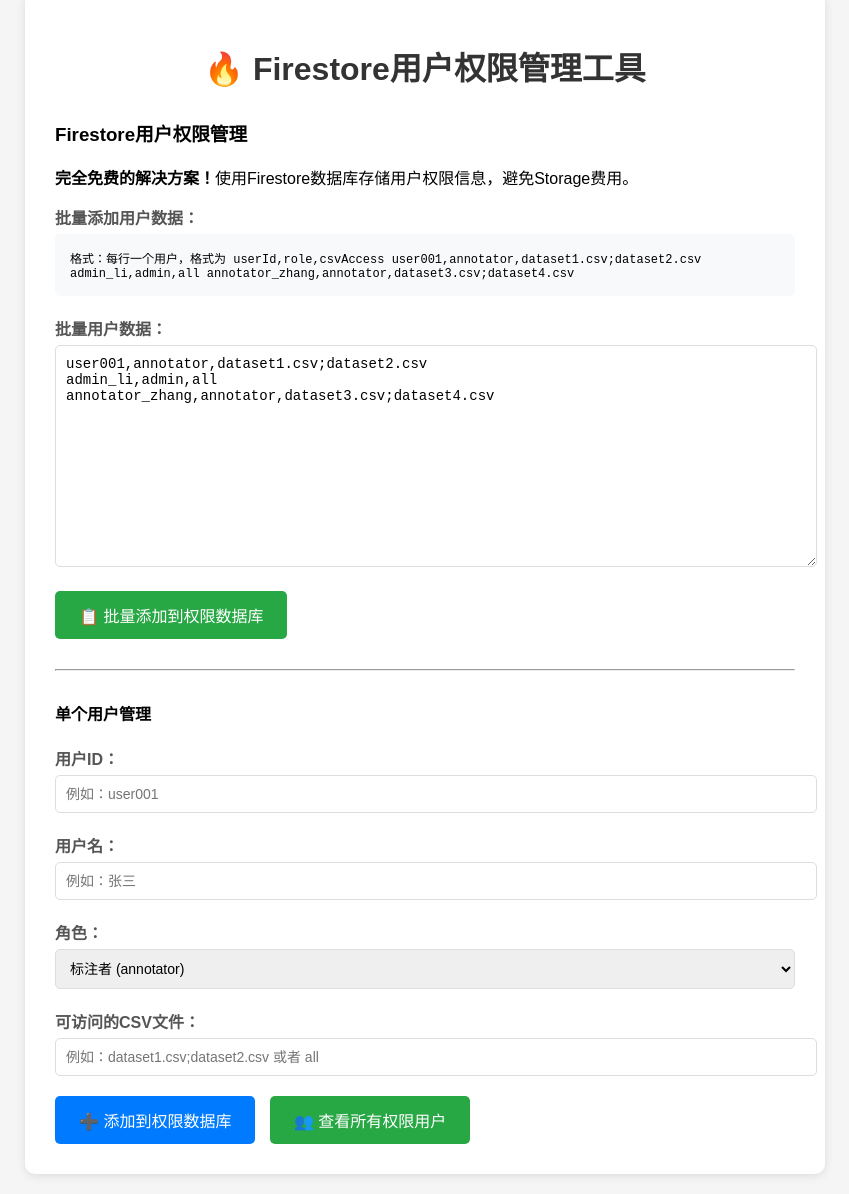
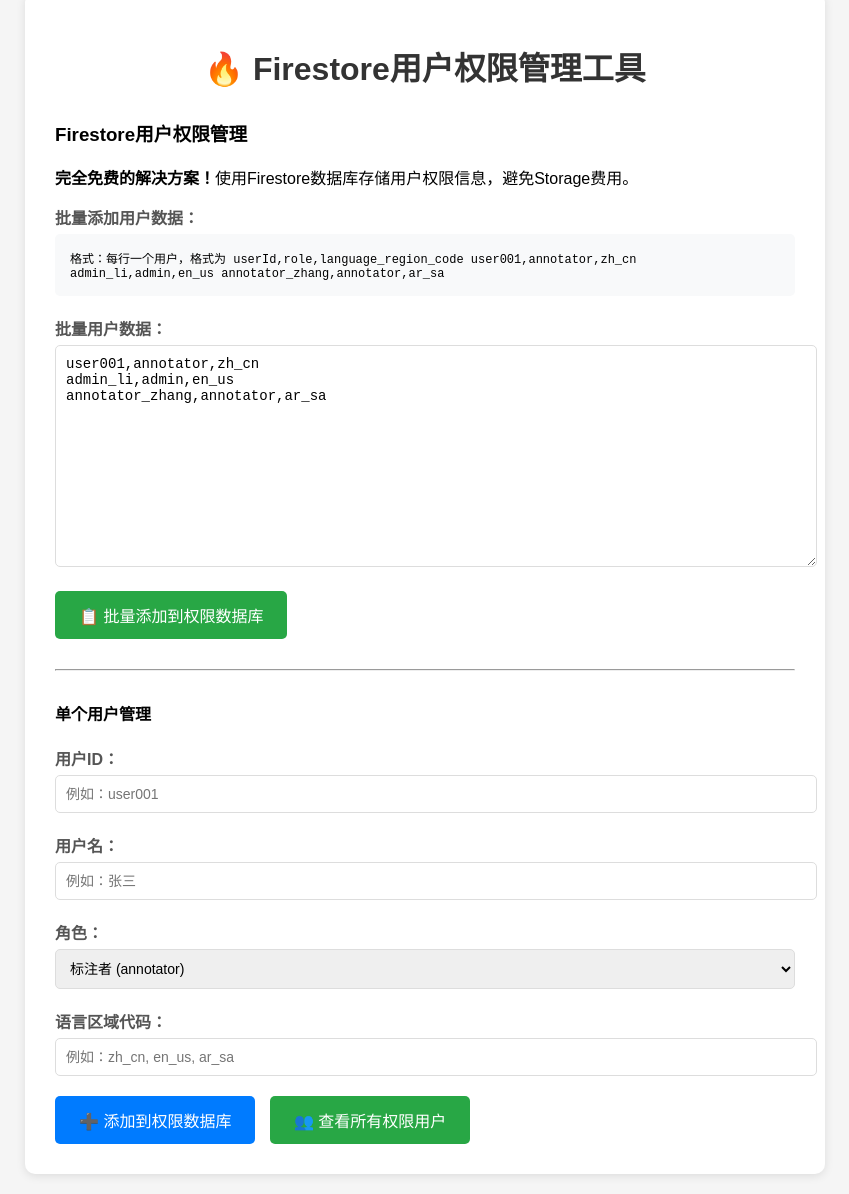
Before and after one commit to lpq29743/cultural-bench-annotation-tools, a plain HTML site: page user_management.html in a window 1280 px wide. Shown: the part 28-1222 px from the top of the page, without its empty margins (215-1064 px from the left). Drawn offline with Linux system fonts and the light colour scheme.

Commit message:
Update user permissions format: change csvAccess to language_region_code (e.g., zh_cn)

```diff
--- a/user_management.html
+++ b/user_management.html
@@ -143,17 +143,17 @@
 
             <div class="form-group">
                 <label>批量添加用户数据：</label>
-                <div class="example">格式：每行一个用户，格式为 userId,role,csvAccess
-user001,annotator,dataset1.csv;dataset2.csv
-admin_li,admin,all
-annotator_zhang,annotator,dataset3.csv;dataset4.csv</div>
+                <div class="example">格式：每行一个用户，格式为 userId,role,language_region_code
+user001,annotator,zh_cn
+admin_li,admin,en_us
+annotator_zhang,annotator,ar_sa</div>
             </div>
 
             <div class="form-group">
                 <label for="userDataText">批量用户数据：</label>
-                <textarea id="userDataText" placeholder="按照上面的格式输入用户数据...">user001,annotator,dataset1.csv;dataset2.csv
-admin_li,admin,all
-annotator_zhang,annotator,dataset3.csv;dataset4.csv</textarea>
+                <textarea id="userDataText" placeholder="按照上面的格式输入用户数据...">user001,annotator,zh_cn
+admin_li,admin,en_us
+annotator_zhang,annotator,ar_sa</textarea>
             </div>
 
             <button class="btn btn-success" onclick="batchAddAllowedUsers()">
@@ -183,8 +183,8 @@ annotator_zhang,annotator,dataset3.csv;dataset4.csv</textarea>
             </div>
 
             <div class="form-group">
-                <label for="accessibleCsvs">可访问的CSV文件：</label>
-                <input type="text" id="accessibleCsvs" placeholder="例如：dataset1.csv;dataset2.csv 或者 all">
+                <label for="accessibleCsvs">语言区域代码：</label>
+                <input type="text" id="accessibleCsvs" placeholder="例如：zh_cn, en_us, ar_sa">
             </div>
 
             <button class="btn" onclick="addSingleAllowedUser()">
@@ -238,13 +238,12 @@ annotator_zhang,annotator,dataset3.csv;dataset4.csv</textarea>
                     const parts = line.trim().split(',');
 
                     if (parts.length === 3) {
-                        const [userId, role, csvAccess] = parts;
-                        const accessibleCsvs = csvAccess === 'all' ? ['all'] : csvAccess.split(';').map(csv => csv.trim());
+                        const [userId, role, languageRegionCode] = parts;
 
                         usersData.push({
                             userId: userId.trim(),
                             role: role.trim(),
-                            accessibleCsvs: accessibleCsvs
+                            languageRegionCode: languageRegionCode.trim()
                         });
                     }
                 }
@@ -286,9 +285,7 @@ annotator_zhang,annotator,dataset3.csv;dataset4.csv</textarea>
             try {
                 showStatus('正在添加用户权限到Firestore...', 'success');
 
-                const csvList = accessibleCsvs === 'all' ? ['all'] : accessibleCsvs.split(';').map(csv => csv.trim());
-
-                const result = await FirebaseService.addAllowedUser(userId, userRole, csvList);
+                const result = await FirebaseService.addAllowedUser(userId, userRole, accessibleCsvs);
 
                 if (result.success) {
                     showStatus('✅ 用户权限添加成功！', 'success');
@@ -324,8 +321,8 @@ annotator_zhang,annotator,dataset3.csv;dataset4.csv</textarea>
                         displayText += '暂无用户权限数据';
                     } else {
                         users.forEach((user, index) => {
-                            const csvAccess = Array.isArray(user.accessibleCsvs) ? user.accessibleCsvs.join(';') : user.accessibleCsvs;
-                            displayText += `${index + 1}. ${user.userId} | ${user.role} | ${csvAccess}\n`;
+                            const languageCode = user.languageRegionCode || user.accessibleCsvs || 'N/A';
+                            displayText += `${index + 1}. ${user.userId} | ${user.role} | ${languageCode}\n`;
                         });
                     }
 
```
Also changed, not shown: data_uploader.html (+2 -3 lines).
